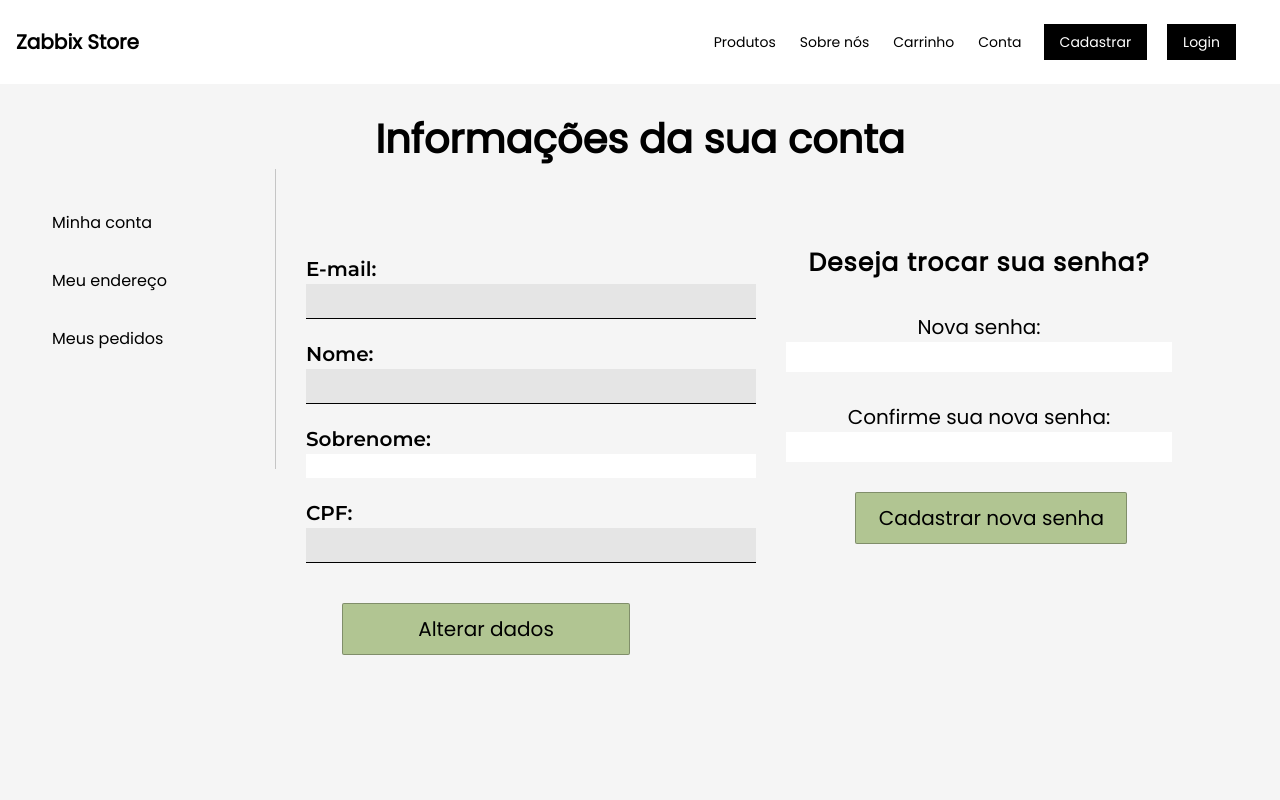
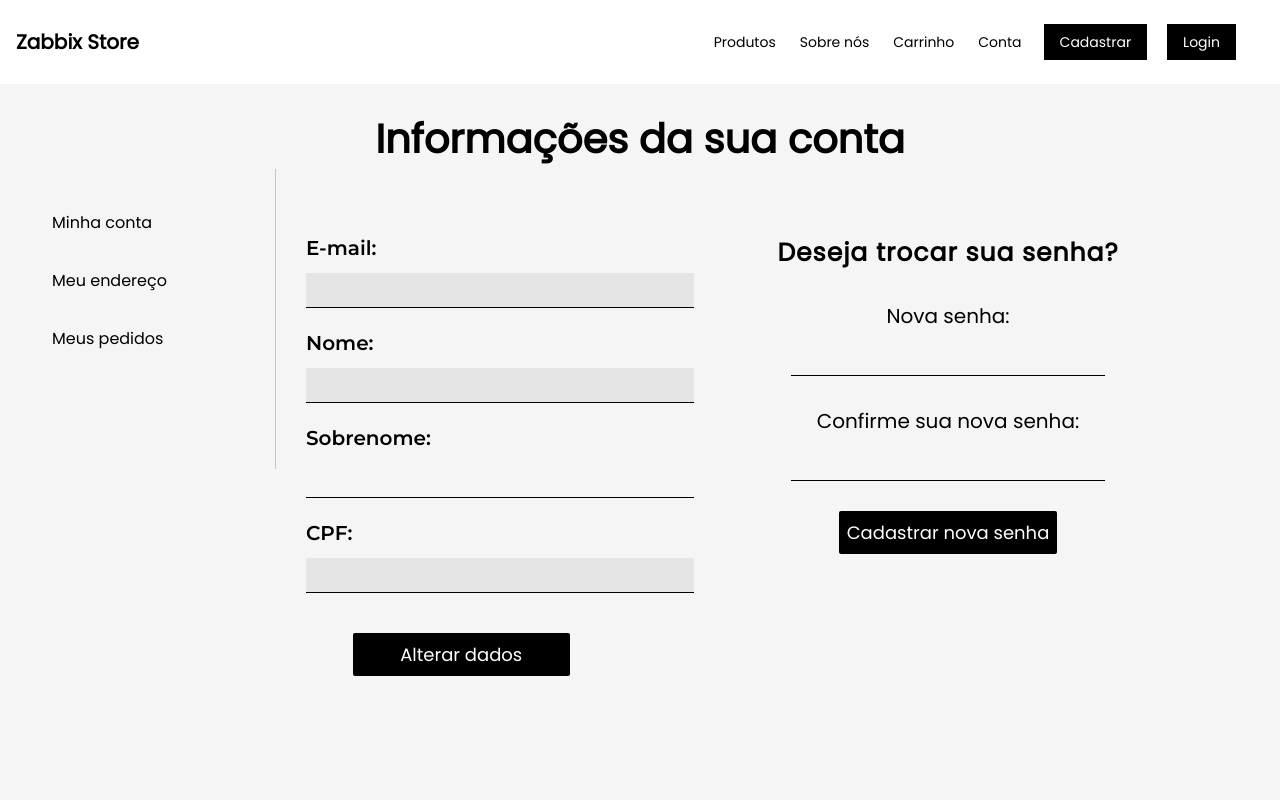
Before and after one commit to ICEI-PUC-Minas-PMV-SI/pmv-si-2024-1-pe3-t2-estore, a React (Vite) app in the folder frontend/: page /account in a window 1280 px wide. Shown: the top 800 px of the page. Built offline with nearby package versions, Linux system fonts and the light colour scheme.

Commit message:
fix: css

```diff
--- a/frontend/src/components/Address.jsx
+++ b/frontend/src/components/Address.jsx
@@ -14,6 +14,7 @@ const Address = () => {
     NUMERO: "",
     DESCRICAO: "",
   });
+  const [cepInvalido, setCepInvalido] = useState(false); // Estado para controlar a exibição da mensagem
 
   const handleChange = (e) => {
     let value = e.target.value;
@@ -46,6 +47,12 @@ const Address = () => {
         BAIRRO: data.bairro,
         CIDADE: data.localidade,
       });
+
+      if (!data.cep) {
+        setCepInvalido(true);
+      } else {
+        setCepInvalido(false);
+      }
     } catch (error) {
       console.log(error);
     }
@@ -73,21 +80,22 @@ const Address = () => {
       <form id="form-address" onSubmit={handleSubmit}>
         <div className="input-column1">
           <label htmlFor="cep">CEP: </label>
-          <input type="text" name="CEP" className="css-addr" onChange={handleChange} value={cep} maxLength={9} />
+          <input type="text" name="CEP" className="css-addr" onChange={handleChange} value={cep} maxLength={9} placeholder="Digite seu cep aqui :)" />
+          {cepInvalido && <p style={{ color: "red" }}>* CEP INVÁLIDO, PREENCHA NOVAMENTE</p>}
           <label htmlFor="rua">Rua: </label>
-          <input type="text" name="RUA" className="css-addr-block" value={address.logradouro} readOnly />
+          <input type="text" name="RUA" className="css-addr-block" value={address.logradouro || ""} readOnly />
           <label htmlFor="numero">Número: </label>
-          <input type="number" name="NUMERO" onChange={othersInputs} className="css-addr" />
+          <input type="number" name="NUMERO" onChange={othersInputs} className="css-addr" max={9999999} min={0} />
           <label htmlFor="complemento">Complemento: </label>
-          <input type="text" name="COMPLEMENTO" onChange={othersInputs} className="css-addr" />
+          <input type="text" name="COMPLEMENTO" onChange={othersInputs} className="css-addr" placeholder="próximo ao supermercado..." />
         </div>
         <div className="input-column2">
           <label htmlFor="bairro">Bairro: </label>
-          <input type="text" name="BAIRRO" className="css-addr-block" value={address.bairro} readOnly />
+          <input type="text" name="BAIRRO" className="css-addr-block" value={address.bairro || ""} readOnly />
           <label htmlFor="cidade">Cidade: </label>
-          <input type="text" name="CIDADE" className="css-addr-block" value={address.localidade} readOnly />
+          <input type="text" name="CIDADE" className="css-addr-block" value={address.localidade || ""} readOnly />
           <label htmlFor="cidade">Descrição: </label>
-          <input type="text" name="DESCRICAO" className="css-addr" onChange={othersInputs} />
+          <input type="text" name="DESCRICAO" className="css-addr" onChange={othersInputs} placeholder="Casa, trabalho..." />
           <input type="submit" id="submit-address" value="Atualizar dados" />
         </div>
       </form>
--- a/frontend/src/components/Profile.jsx
+++ b/frontend/src/components/Profile.jsx
@@ -27,7 +27,7 @@ const Profile = () => {
         <label htmlFor="nome-profile">Nome: </label>
         <input type="text" name="NOME" value={userData.NOME} readOnly className="css-addr-block" />
         <label htmlFor="sobrenome-profile">Sobrenome: </label>
-        <input type="text" name="SOBRENOME" id="sobrenome-profile" />
+        <input type="text" name="SOBRENOME" id="sobrenome-profile" className="css-addr" />
         <label htmlFor="cpf-profile">CPF: </label>
         <input type="text" name="CPF" value={userData.CPF} readOnly className="css-addr-block" />
         <div className="input-profile">
--- a/frontend/src/css/Account.css
+++ b/frontend/src/css/Account.css
@@ -52,6 +52,8 @@
 
 .left-container-account input:checked + label {
   font-weight: bold;
+  background-color: rgba(128, 128, 128, 0.165);
+  border-bottom: 1px solid #000000;
 }
 
 .right-container-account {
--- a/frontend/src/css/Address.css
+++ b/frontend/src/css/Address.css
@@ -39,8 +39,9 @@
   width: 100%;
   margin-top: 30px;
   justify-content: center;
-  background-color: #b1c592;
+  background-color: black;
   border: 1px solid rgba(0, 0, 0, 0.28);
+  color: white;
   padding: 10px;
   border-radius: 2px;
   align-items: center;
@@ -49,7 +50,7 @@
 
 #submit-address:hover {
   color: white;
-  background-color: rgba(73, 70, 70, 0.417);
+  background-color: rgba(35, 34, 34, 0.76);
 }
 
 #form-address input:focus {
--- a/frontend/src/css/Profile.css
+++ b/frontend/src/css/Profile.css
@@ -10,7 +10,7 @@
 #form-profile {
   display: flex;
   justify-content: center;
-  width: 70%;
+  width: 50%;
   align-items: left;
   flex-direction: column;
   padding: 30px;
@@ -23,14 +23,17 @@
   font-weight: 600;
   font-size: 20px;
   margin-top: 20px;
+  margin-bottom: 10px;
 }
 
-#email-profile {
+#email-profile,
+#senha-profile,
+#senha2-profile {
   background-color: transparent;
   outline: none;
   border-bottom: 1px solid black;
-  width: 80%;
-  padding: 5px;
+  width: 70%;
+  padding: 7px;
 }
 
 #form-profile input:focus {
@@ -61,30 +64,33 @@
 
 .input-profile input {
   display: flex;
-  font-size: 20px;
-  width: 80%;
+  font-size: 18px;
+  width: 70%;
   justify-content: center;
-  background-color: #b1c592;
+  background-color: black;
+  color: white;
   border-radius: 2px;
   border: 1px solid rgba(0, 0, 0, 0.28);
-  padding: 10px;
+  padding: 7px;
   align-items: center;
   transition: 0.1s ease-in-out;
 }
 
 .input-profile input:hover {
   color: white;
-  background-color: rgba(73, 70, 70, 0.417);
+  background-color: rgba(35, 34, 34, 0.76);
 }
 
 .input-profile-password input {
   display: flex;
-  width: 110%;
+  width: 100%;
   margin-top: 30px;
+  font-size: 18px;
   justify-content: center;
-  background-color: #b1c592;
+  color: white;
+  background-color: black;
   border: 1px solid rgba(0, 0, 0, 0.28);
-  padding: 10px;
+  padding: 7px;
   border-radius: 2px;
   align-items: center;
   transition: 0.1s ease-in-out;
@@ -92,7 +98,7 @@
 
 .input-profile-password input:hover {
   color: white;
-  background-color: rgba(73, 70, 70, 0.417);
+  background-color: rgba(35, 34, 34, 0.76);
 }
 #form-password-profile {
   font-size: 20px;
```
